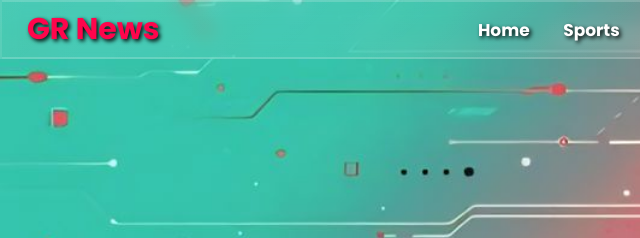
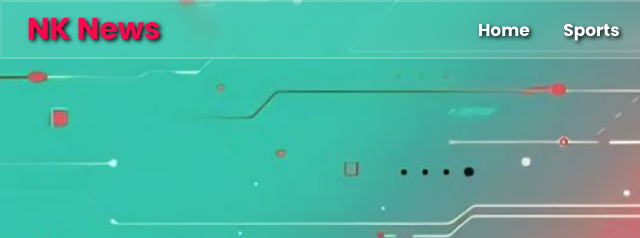
Before and after one commit to Nithishkumars-2001/News-page, a plain HTML site: page index.html in a window 1280 px wide. Shown: the top 238 px of the page, 0-640 px from the left. Drawn offline with Linux system fonts and the light colour scheme.

Commit message:
Update index.html

```diff
--- a/index.html
+++ b/index.html
@@ -21,7 +21,7 @@
     <div class="container">
         <div class="navbar">
             <div class="logo">
-                GR News
+                NK News
             </div>
 
             <div class="navbar-links">
```
